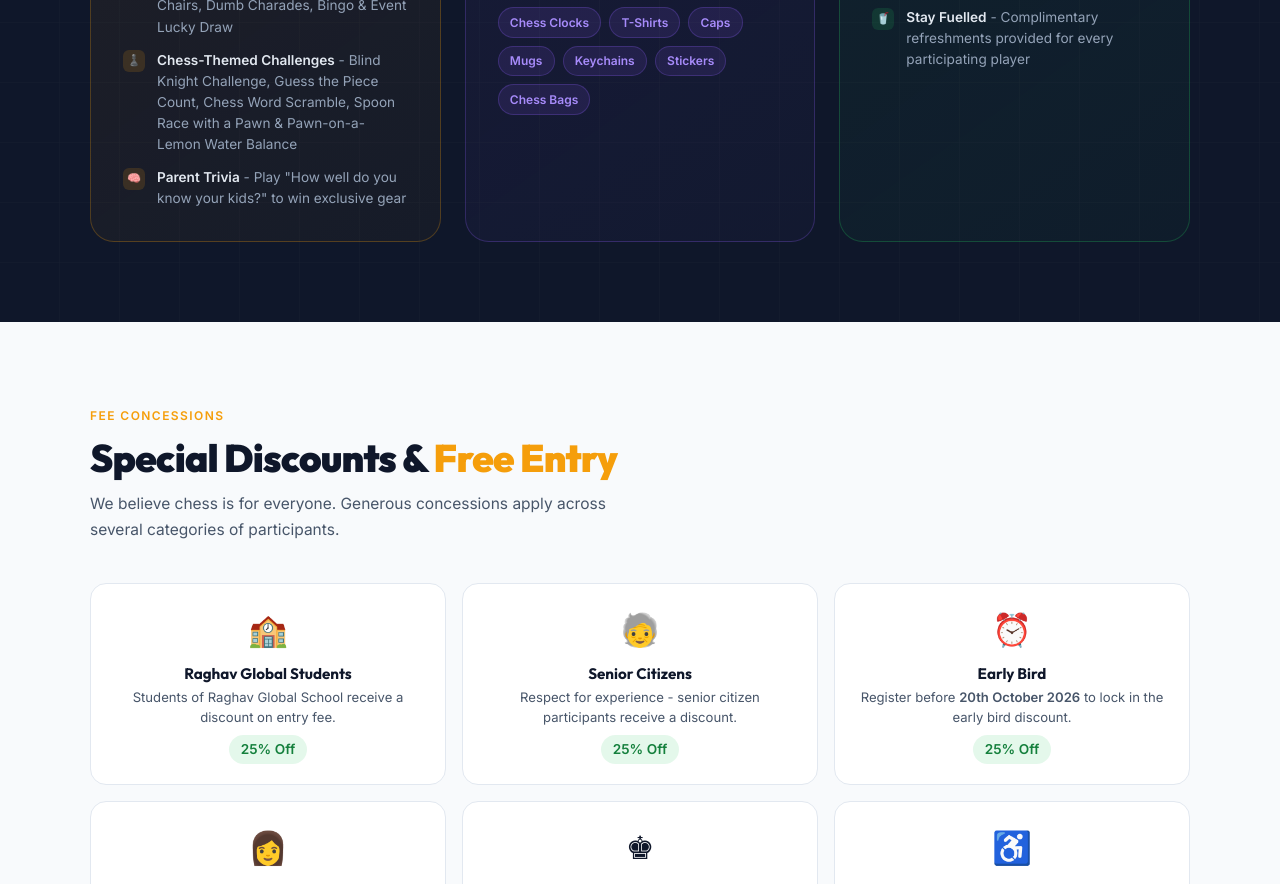
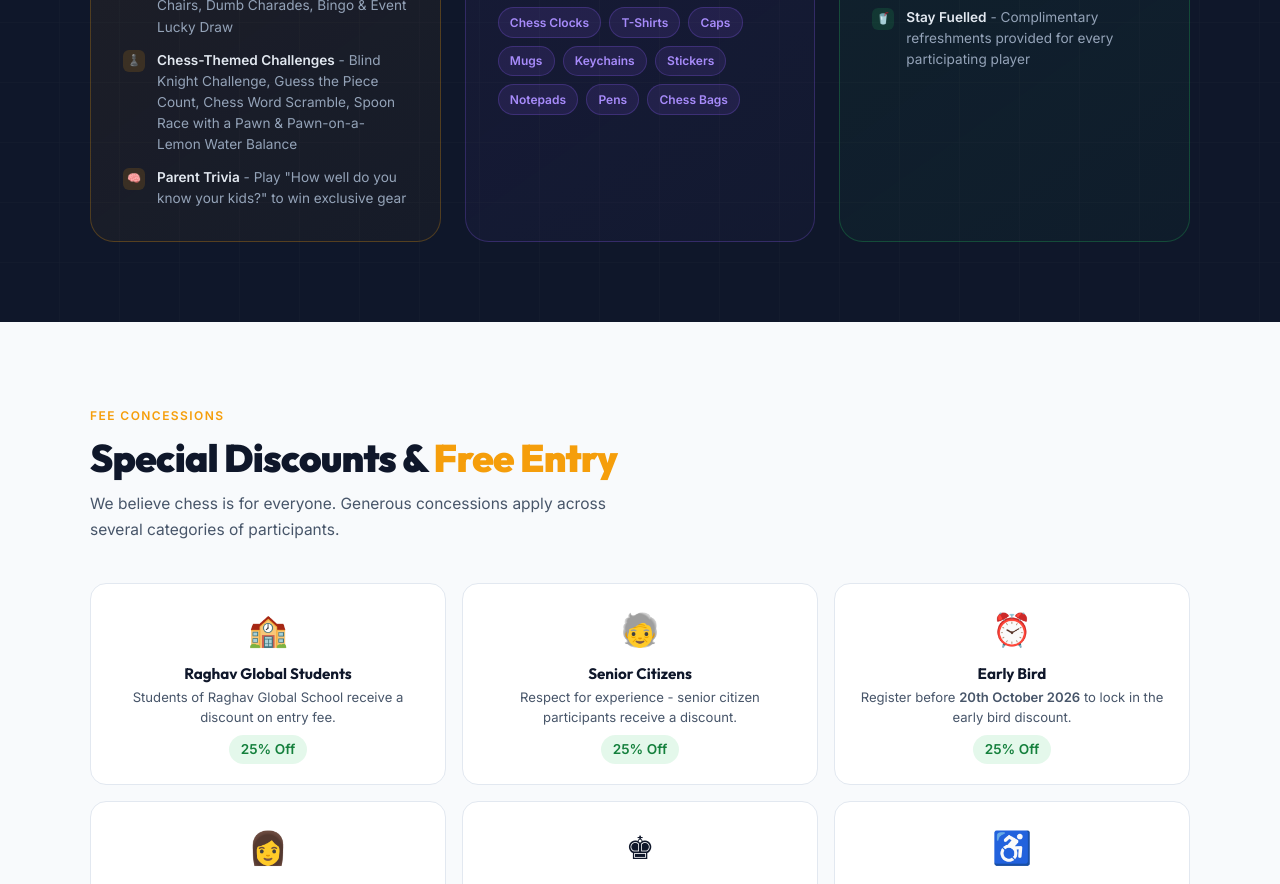
Before and after one commit to developerankushjain/thechesslifestyle, a website built with Vite: page tournament/index.html in a window 1280 px wide. Shown: the part 4408-5292 px from the top of the page. Built offline with nearby package versions, Linux system fonts and the light colour scheme.

Commit message:
Add Notepads and Pens to merchandise pills

```diff
--- a/tournament/index.html
+++ b/tournament/index.html
@@ -568,6 +568,8 @@
               <span style="background:rgba(139,92,246,0.12);border:1px solid rgba(139,92,246,0.25);color:#a78bfa;font-size:.75rem;font-weight:600;padding:.3rem .7rem;border-radius:100px">Mugs</span>
               <span style="background:rgba(139,92,246,0.12);border:1px solid rgba(139,92,246,0.25);color:#a78bfa;font-size:.75rem;font-weight:600;padding:.3rem .7rem;border-radius:100px">Keychains</span>
               <span style="background:rgba(139,92,246,0.12);border:1px solid rgba(139,92,246,0.25);color:#a78bfa;font-size:.75rem;font-weight:600;padding:.3rem .7rem;border-radius:100px">Stickers</span>
+              <span style="background:rgba(139,92,246,0.12);border:1px solid rgba(139,92,246,0.25);color:#a78bfa;font-size:.75rem;font-weight:600;padding:.3rem .7rem;border-radius:100px">Notepads</span>
+              <span style="background:rgba(139,92,246,0.12);border:1px solid rgba(139,92,246,0.25);color:#a78bfa;font-size:.75rem;font-weight:600;padding:.3rem .7rem;border-radius:100px">Pens</span>
               <span style="background:rgba(139,92,246,0.12);border:1px solid rgba(139,92,246,0.25);color:#a78bfa;font-size:.75rem;font-weight:600;padding:.3rem .7rem;border-radius:100px">Chess Bags</span>
             </div>
           </div>
```
